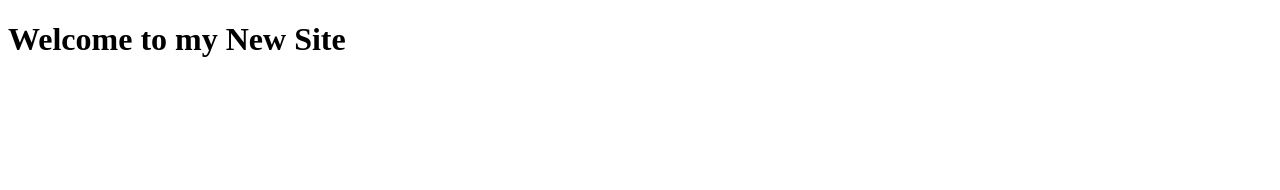
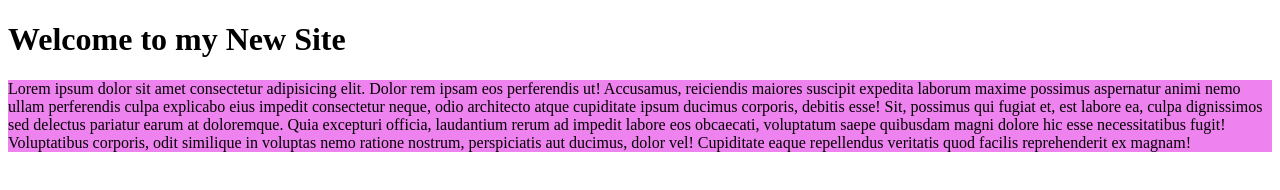
Before and after one commit to Nazim-debug/my-first-2025-repo, a plain HTML site: page index.html in a window 1280 px wide. Drawn offline with Linux system fonts and the light colour scheme.

Commit message:
first commit

```diff
--- a/index.html
+++ b/index.html
@@ -4,8 +4,10 @@
     <meta charset="UTF-8">
     <meta name="viewport" content="width=device-width, initial-scale=1.0">
     <title>My First Ever Repo Website</title>
+    <link rel="stylesheet" href="styles/style.css">
 </head>
 <body>
     <h1>Welcome to my New Site</h1>
+    <p>Lorem ipsum dolor sit amet consectetur adipisicing elit. Dolor rem ipsam eos perferendis ut! Accusamus, reiciendis maiores suscipit expedita laborum maxime possimus aspernatur animi nemo ullam perferendis culpa explicabo eius impedit consectetur neque, odio architecto atque cupiditate ipsum ducimus corporis, debitis esse! Sit, possimus qui fugiat et, est labore ea, culpa dignissimos sed delectus pariatur earum at doloremque. Quia excepturi officia, laudantium rerum ad impedit labore eos obcaecati, voluptatum saepe quibusdam magni dolore hic esse necessitatibus fugit! Voluptatibus corporis, odit similique in voluptas nemo ratione nostrum, perspiciatis aut ducimus, dolor vel! Cupiditate eaque repellendus veritatis quod facilis reprehenderit ex magnam!</p>
 </body>
 </html>
--- /dev/null
+++ b/styles/style.css
@@ -0,0 +1,3 @@
+p{
+    background-color: violet;
+}
```
